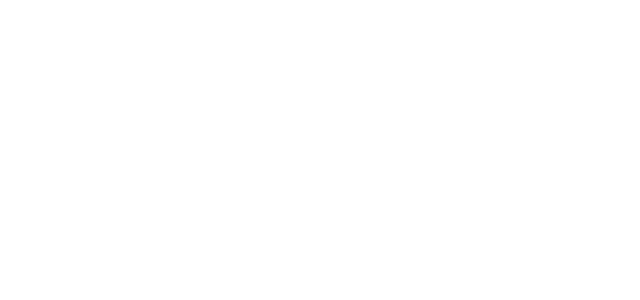
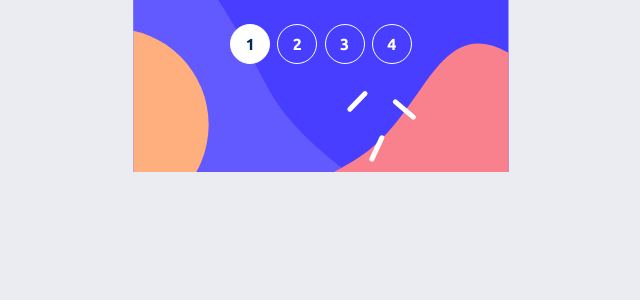
Before and after one commit to sjohnston82/multi-step-form, a Next.js app: page / in a window 1280 px wide. Shown: the top 300 px of the page, without its empty margins (319-959 px from the left). Built offline with nearby package versions, Linux system fonts and the light colour scheme.

Commit message:
build step counter and added conditional styling based on step count

```diff
--- /dev/null
+++ b/src/app/_components/StepCounter.tsx
@@ -0,0 +1,39 @@
+import { useFormContext } from "@/context/FormContext";
+import React from "react";
+import { styled } from "styled-components";
+
+const StepCounterWrapper = styled.div`
+  display: flex;
+  position: relative;
+  justify-content: center;
+  margin-top: 1.5rem;
+  gap: 0.45rem;
+`;
+
+
+const StepCounter = () => {
+  const { step, setStep } = useFormContext();
+  const StyledStep = styled.div<{ $step?: number }>`
+    border-radius: 50%;
+    color: ${(props) => (props.$step === step ? 'var(--marine-blue)' : "white")};
+    width: 2.5rem;
+    height: 2.5rem;
+    font-weight: 700;
+    border: 1px solid white;
+    display: flex;
+    justify-content: center;
+    align-items: center;
+    background: ${(props) => (props.$step === step ? "white" : "transparent")};
+  `;
+
+  return (
+    <StepCounterWrapper>
+      <StyledStep $step={1}>1</StyledStep>
+      <StyledStep $step={2}>2</StyledStep>
+      <StyledStep $step={3}>3</StyledStep>
+      <StyledStep $step={4}>4</StyledStep>
+    </StepCounterWrapper>
+  );
+};
+
+export default StepCounter;
--- a/src/app/globals.css
+++ b/src/app/globals.css
@@ -10,6 +10,7 @@
 
   --cool-gray: hsl(231, 11%, 63%);
   --light-gray: hsl(229, 24%, 87%);
+  --really-light-gray: hsla(229, 24%, 87%, 0.5);
   --magnolia: hsl(217, 100%, 97%);
   --alabaster: hsl(231, 100%, 99%);
   --white: hsl(0, 0%, 100%);
--- a/src/app/layout.tsx
+++ b/src/app/layout.tsx
@@ -2,6 +2,7 @@
 import type { Metadata } from "next";
 import { Ubuntu } from "next/font/google";
 import StyledComponentsRegistry from "@/lib/registry";
+import FormContextProvider from "@/context/FormContext";
 
 const ubuntu = Ubuntu({ subsets: ["latin"], weight: ["400", "500", "700"] });
 
@@ -18,7 +19,9 @@
   return (
     <html lang="en">
       <body className={ubuntu.className}>
-        <StyledComponentsRegistry>{children}</StyledComponentsRegistry>
+        <FormContextProvider>
+          <StyledComponentsRegistry>{children}</StyledComponentsRegistry>
+        </FormContextProvider>
       </body>
     </html>
   );
--- a/src/app/page.tsx
+++ b/src/app/page.tsx
@@ -1,11 +1,41 @@
+"use client";
+
 import Image from "next/image";
 import styles from "./page.module.css";
+import { styled } from "styled-components";
+import MobileBanner from "../../public/images/bg-sidebar-mobile.svg";
+import StepCounter from "./_components/StepCounter";
 
+const BackgroundImageMobile = styled.div`
+  position: absolute;
+  width: 100dvw;
+  z-index: 0;
+  top: 50;
+  background: green;
+`;
+
+const StyledImage = styled(Image)`
+  position: absolute;
+  z-index: 0;
+  width: 100dvw;
+`;
+
+const StyledMain = styled.main`
+  width: 100vw;
+  height: 100dvh;
+  position: relative;
+  display: flex;
+  flex-direction: column;
+  background-color: var(--really-light-gray);
+`;
 
 export default function Home() {
   return (
-    <>
-
-    </>
+    <StyledMain>
+      <BackgroundImageMobile>
+        <StyledImage src={MobileBanner} alt="Mobile sized background banner." />
+      </BackgroundImageMobile>
+      <StepCounter />
+    </StyledMain>
   );
 }
--- a/src/context/FormContext.tsx
+++ b/src/context/FormContext.tsx
@@ -48,7 +48,7 @@
 );
 
 const FormContextProvider = ({ children }: FormContextProviderProps) => {
-  const [step, setStep] = useState(0);
+  const [step, setStep] = useState(1);
   const [step1Info, setStep1Info] = useState({
     name: "",
     emailAddress: "",
@@ -92,3 +92,5 @@
   }
   return context;
 }
+
+export default FormContextProvider;
```
Also changed, not shown: public/images/bg-sidebar-mobile.svg (renamed from assets/images/bg-sidebar-mobile.svg).
